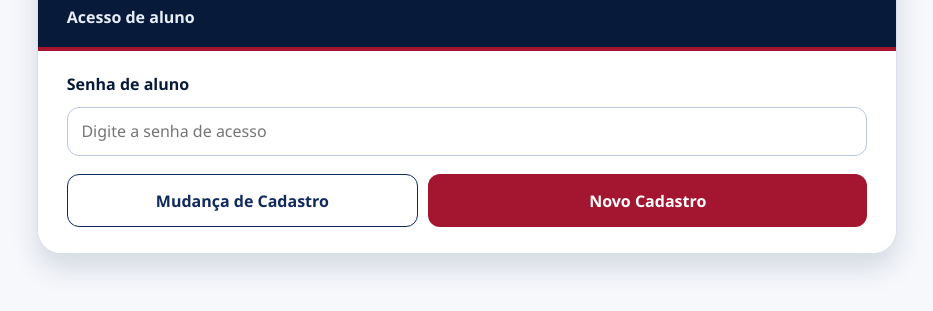
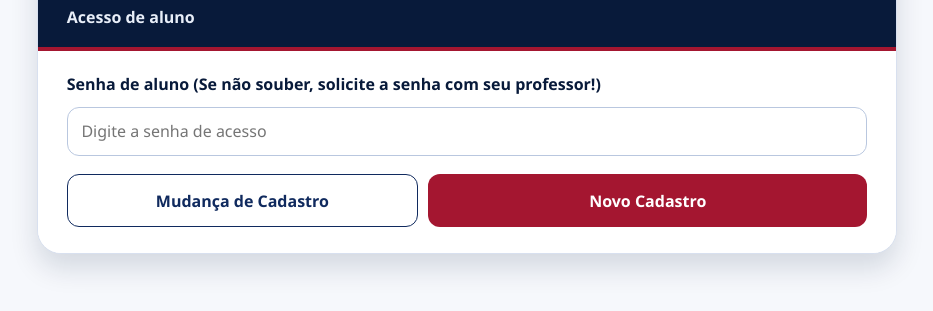
Before and after one commit to guibsonv-hash/forumhumanidades, a website: page index.html in a window 1280 px wide. Shown: the part 127-438 px from the top of the page, without its empty margins (173-1106 px from the left). Drawn offline with nearby package versions, Linux system fonts and the light colour scheme.

Commit message:
Update index.html

```diff
--- a/index.html
+++ b/index.html
@@ -16,7 +16,7 @@
       </header>
 
       <form id="access-form" class="form" novalidate>
-        <label for="student-password">Senha de aluno</label>
+        <label for="student-password">Senha de aluno (Se não souber, solicite a senha com seu professor!)</label>
         <input id="student-password" name="student-password" type="password" placeholder="Digite a senha de acesso" required>
         <p id="access-error" class="error-message hidden" aria-live="polite">Senha inv&aacute;lida.</p>
         <p id="access-loading" class="info-message hidden" aria-live="polite">Carregando dados do sistema...</p>
```
